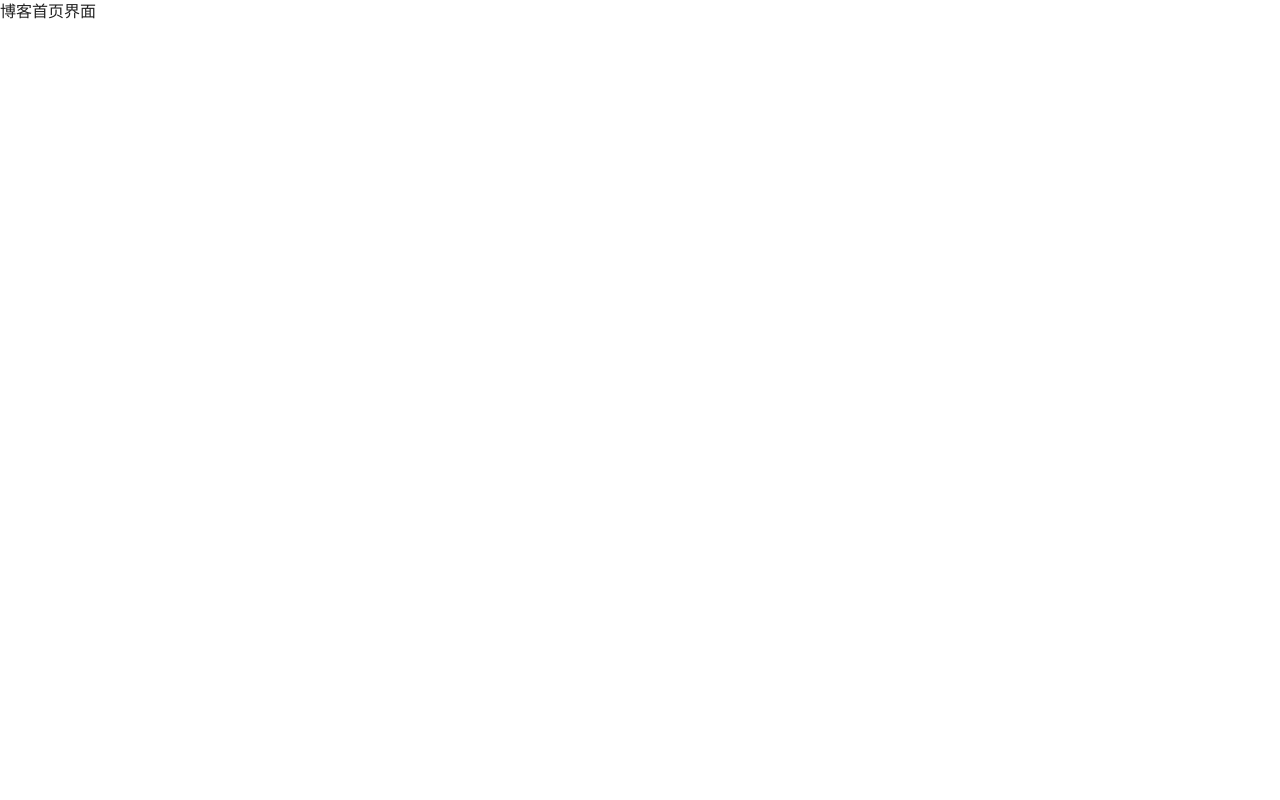
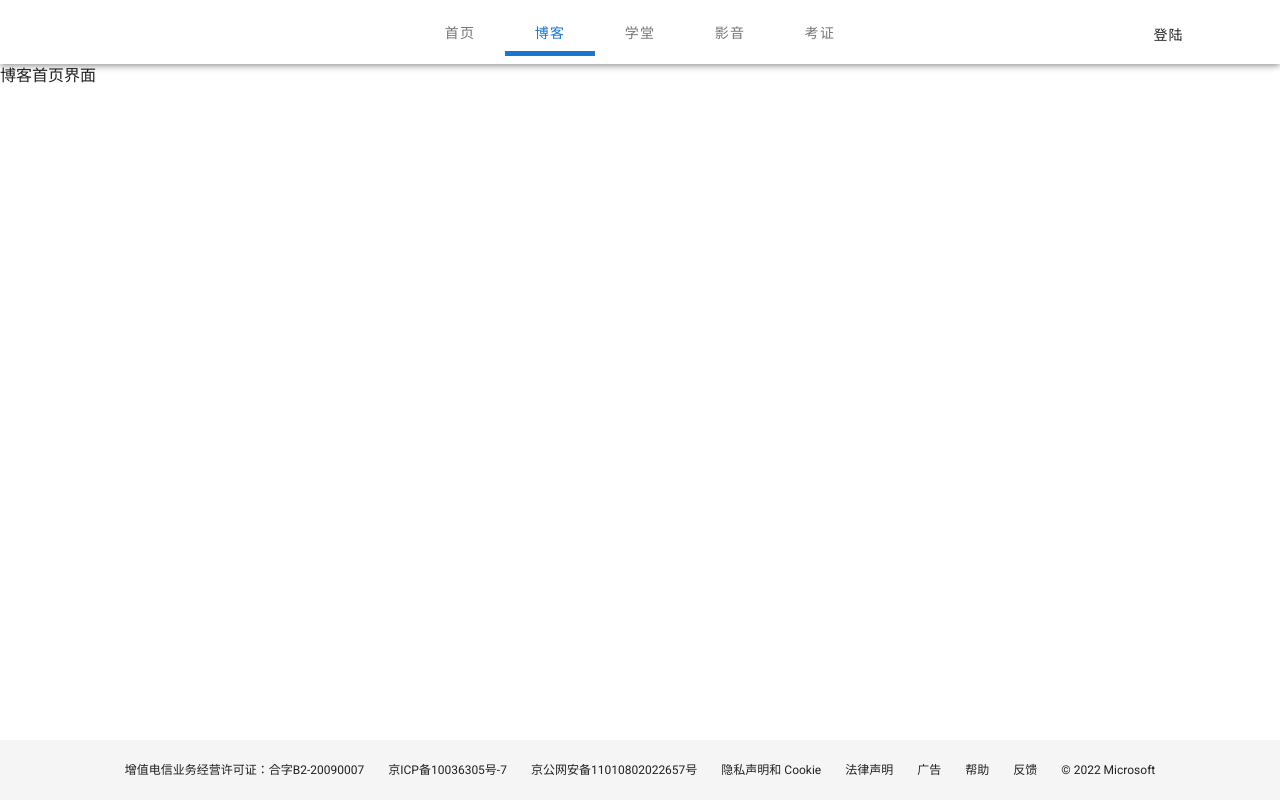
Before and after one commit to YUUKUMOTATSU/vue2-zhifou, a Vue app: page /#/blog in a window 1280 px wide. Built offline with nearby package versions, Linux system fonts and the light colour scheme.

Commit message:
应用栏和脚部应用栏封装成组件

```diff
--- /dev/null
+++ b/src/components/FooterBar.vue
@@ -0,0 +1,39 @@
+<template>
+    <!-- 脚部区域 -->
+    <v-container fluid class="d-flex justify-center">
+        <!-- 链接 -->
+        <v-chip small lable color="transparent" v-for="link in footerLinks" :to="link.to">{{ link.text }}</v-chip>
+    </v-container>
+</template>
+<script>
+export default {
+    name: 'FooterBar',
+    data: () => ({
+        footerLinks: [], // 页脚链接
+    }),
+    created() {
+        // 获取网页链接
+        this.getFooterLinks()
+    },
+    methods: {
+        // 获取页脚链接
+        getFooterLinks() {
+        // 请求服务器  -->  获取  -->  获取页脚链接
+        this.footerLinks = [
+            { id: 1, text: '增值电信业务经营许可证：合字B2-20090007', to: '' },
+            { id: 2, text: '京ICP备10036305号-7', to: '' },
+            { id: 3, text: '京公网安备11010802022657号', to: '' },
+            { id: 4, text: '隐私声明和 Cookie', to: '' },
+            { id: 5, text: '法律声明', to: '' },
+            { id: 6, text: '广告', to: '' },
+            { id: 7, text: '帮助', to: '' },
+            { id: 8, text: '反馈', to: '' },
+            { id: 9, text: '© 2022 Microsoft', to: '' },
+        ]
+        },
+    },
+}
+</script>
+<style>
+
+</style>
--- /dev/null
+++ b/src/components/HeadBar.vue
@@ -0,0 +1,57 @@
+<template>
+    <!-- 应用栏菜单选项 -->
+    <v-container fluid>
+        <v-tabs
+          slider-size="5"
+          centered
+        >
+          <v-tab
+            v-for="tab in tabMenus"
+            :key="tab.id"
+            :to="tab.href"
+          >
+            {{ tab.name }}
+          </v-tab>
+        </v-tabs>
+        <!-- 登陆按钮 -->
+        <v-btn
+          absolute
+          right
+          top
+          text
+          class="mr-16"
+        >
+          登陆
+        </v-btn>
+    </v-container>
+</template>
+
+<script>
+export default {
+    name: 'HeadBar',
+    data: () => ({
+        tabMenus: [], //应用栏菜单
+    }),
+    created() {
+        // 获取应用栏菜单
+        this.getAppBarMenus()
+    },
+    methods: {
+        // 获取应用栏菜单
+        getAppBarMenus() {
+        // 请求服务器 -- 获取 -- 获取应用栏菜单
+        this.tabMenus = [
+            { id: 1, name: "首页", href: "/"},
+            { id: 2, name: "博客", href: "/blog"},
+            { id: 3, name: "学堂", href: "/school"},
+            { id: 4, name: "影音", href: "/film"},
+            { id: 5, name: "考证", href: "/exam"},
+        ]
+        },
+    },
+}
+</script>
+
+<style scoped>
+
+</style>
--- a/src/views/HomeView.vue
+++ b/src/views/HomeView.vue
@@ -4,31 +4,7 @@
     <v-app-bar app
       color="#FFFFFF"
     >
-      <!-- 应用栏菜单选项 -->
-      <v-container fluid>
-        <v-tabs
-          slider-size="5"
-          centered
-        >
-          <v-tab
-            v-for="tab in tabMenus"
-            :key="tab.id"
-            :to="tab.href"
-          >
-            {{ tab.name }}
-          </v-tab>
-        </v-tabs>
-        <!-- 登陆按钮 -->
-        <v-btn
-          absolute
-          right
-          top
-          text
-          class="mr-16"
-        >
-          登陆
-        </v-btn>
-      </v-container>
+      <head-bar></head-bar>
     </v-app-bar>
     <v-main>
       <!-- 背景图 -->
@@ -69,50 +45,30 @@
       </v-container>
     </v-main>
     <!-- 网站页脚 -->
-    <v-footer>
-      <v-container fluid class="d-flex justify-center">
-        <v-chip small lable color="transparent" v-for="link in footerLinks" :to="link.to">{{ link.text }}</v-chip>
-      </v-container>
+    <v-footer app>
+      <footer-bar></footer-bar>
     </v-footer>
   </v-app>
 </template>
 
 <script>
-
 export default {
   name: 'Home',
   data: () => ({
-    tabMenus: [], //应用栏菜单
     homeBackPic: '', // 首页背景图
     homeCards: [], // 主页卡片信息
-    footerLinks: [], // 页脚链接
   }),
   created() {
-    // 获取应用栏菜单
-    this.getAppBarMenus()
     // 获取首页的背景图
     this.getHomeBackPic()
     // 获取卡片信息
     this.getHomeCards()
-    // 获取网页链接
-    this.getFooterLinks()
   },
   methods: {
     // 获取首页的背景图
     getHomeBackPic() {
       // 请求服务器 -- 获取 -- 获取首页的背景图地址
       this.homeBackPic = "https://pic3.zhimg.com/v2-fbb002ec83393f1b87a55cfb69c864db_r.jpg"
-    },
-    // 获取应用栏菜单
-    getAppBarMenus() {
-      // 请求服务器 -- 获取 -- 获取应用栏菜单
-      this.tabMenus = [
-        { id: 1, name: "首页", href: "/"},
-        { id: 2, name: "博客", href: "/blog"},
-        { id: 3, name: "学堂", href: "/school"},
-        { id: 4, name: "影音", href: "/film"},
-        { id: 5, name: "考证", href: "/exam"},
-      ]
     },
     // 获取主页的卡片信息
     getHomeCards() {
@@ -193,21 +149,6 @@ export default {
         },
       ]
     },
-    // 获取页脚链接
-    getFooterLinks() {
-      // 请求服务器  -->  获取  -->  获取页脚链接
-      this.footerLinks = [
-        { id: 1, text: '增值电信业务经营许可证：合字B2-20090007', to: '' },
-        { id: 2, text: '京ICP备10036305号-7', to: '' },
-        { id: 3, text: '京公网安备11010802022657号', to: '' },
-        { id: 4, text: '隐私声明和 Cookie', to: '' },
-        { id: 5, text: '法律声明', to: '' },
-        { id: 6, text: '广告', to: '' },
-        { id: 7, text: '帮助', to: '' },
-        { id: 8, text: '反馈', to: '' },
-        { id: 9, text: '© 2022 Microsoft', to: '' },
-      ]
-    },
   },
 }
 </script>
--- a/src/views/blog/BlogHomeView.vue
+++ b/src/views/blog/BlogHomeView.vue
@@ -1,8 +1,18 @@
 <template>
     <v-app>
+        <!-- 应用栏区域 -->
+        <v-app-bar app
+            color="#FFFFFF"
+        >
+            <head-bar></head-bar>
+        </v-app-bar>
         <v-main>
             博客首页界面
         </v-main>
+        <!-- 网站页脚 -->
+        <v-footer app>
+            <footer-bar></footer-bar>
+        </v-footer>
     </v-app>
 </template>
 
--- a/src/views/exam/ExamHomeView.vue
+++ b/src/views/exam/ExamHomeView.vue
@@ -1,8 +1,18 @@
 <template>
     <v-app>
+        <!-- 应用栏区域 -->
+        <v-app-bar app
+            color="#FFFFFF"
+        >
+            <head-bar></head-bar>
+        </v-app-bar>
         <v-main>
             考证首页界面
         </v-main>
+        <!-- 网站页脚 -->
+        <v-footer app>
+            <footer-bar></footer-bar>
+        </v-footer>
     </v-app>
 </template>
 
--- a/src/views/film/FilmHomeView.vue
+++ b/src/views/film/FilmHomeView.vue
@@ -1,8 +1,18 @@
 <template>
     <v-app>
+        <!-- 应用栏区域 -->
+        <v-app-bar app
+            color="#FFFFFF"
+        >
+            <head-bar></head-bar>
+        </v-app-bar>
         <v-main>
             影音首页界面
         </v-main>
+        <!-- 网站页脚 -->
+        <v-footer app>
+            <footer-bar></footer-bar>
+        </v-footer>
     </v-app>
 </template>
 
--- a/src/views/school/SchoolHomeView.vue
+++ b/src/views/school/SchoolHomeView.vue
@@ -1,8 +1,18 @@
 <template>
     <v-app>
+        <!-- 应用栏区域 -->
+        <v-app-bar app
+            color="#FFFFFF"
+        >
+            <head-bar></head-bar>
+        </v-app-bar>
         <v-main>
             学堂首页界面
         </v-main>
+        <!-- 网站页脚 -->
+        <v-footer app>
+            <footer-bar></footer-bar>
+        </v-footer>
     </v-app>
 </template>
 
```
Also changed, not shown: src/main.js (+7 -0 lines).
